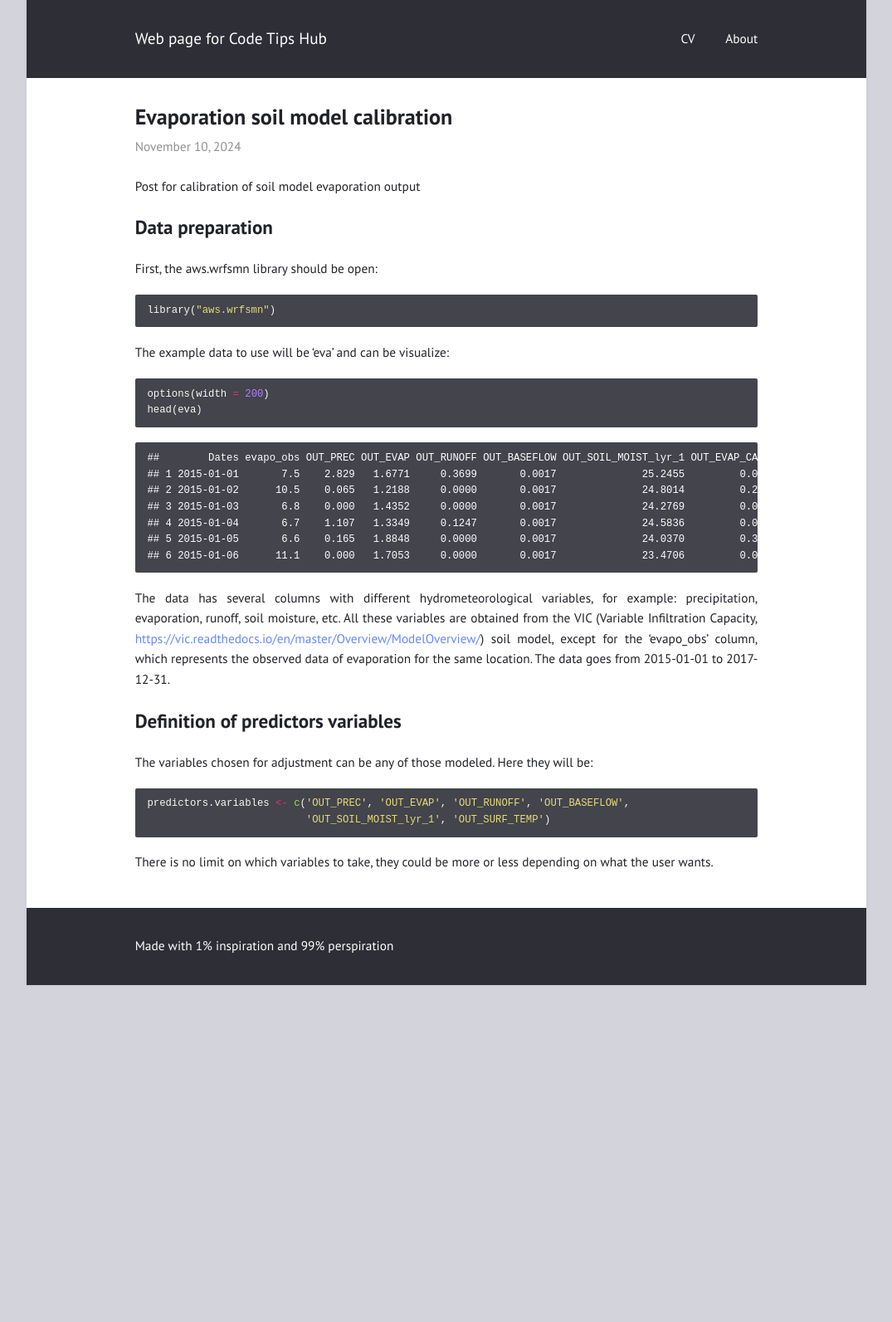
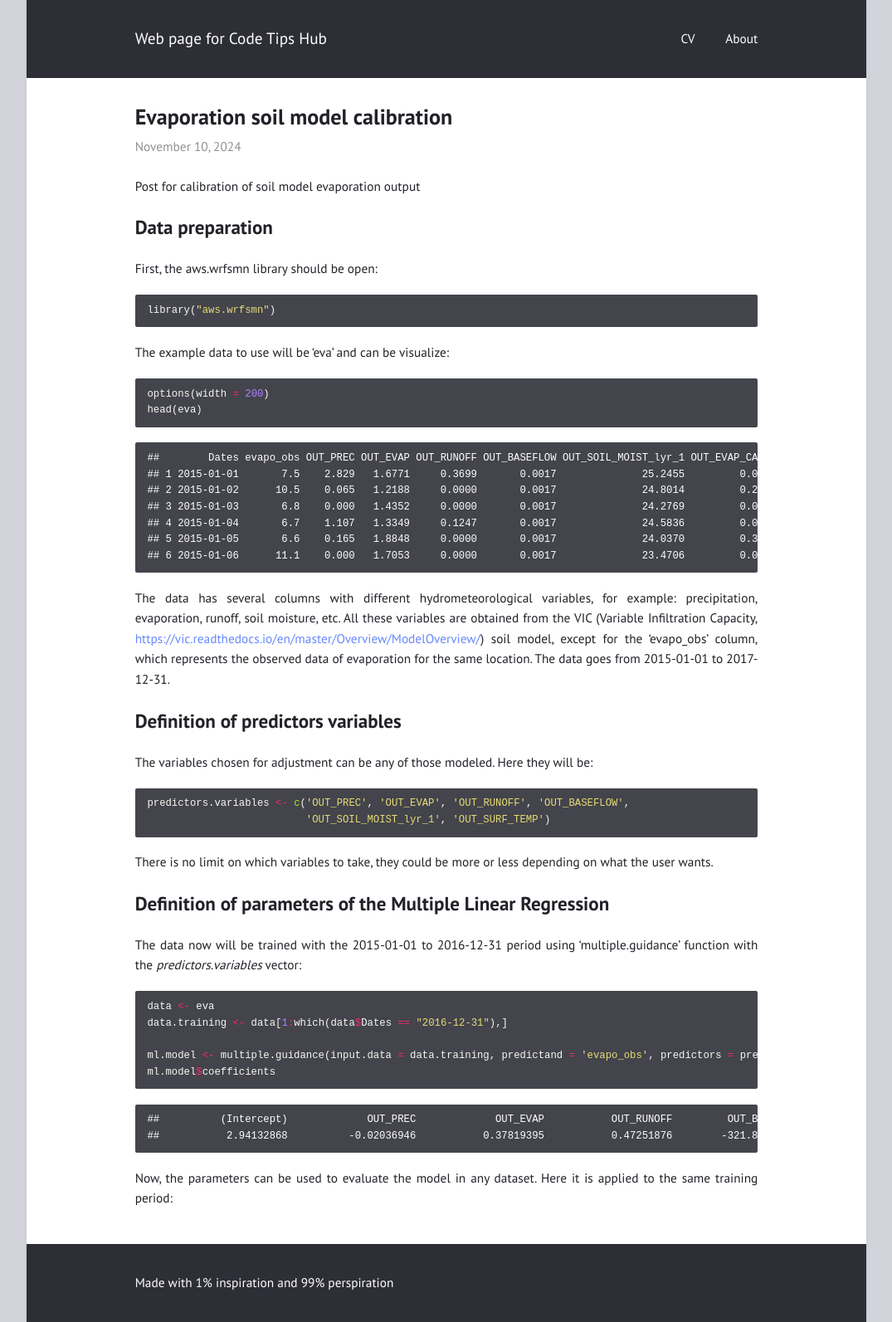
Before and after one commit to Gonzalo1985/CodeTipsHub, a Jekyll site: the page built from _posts/2024-11-10-Evaporation-soil-model-calibration.md, in a window 1280 px wide. Shown: the whole page at 83% size, without its empty margins (102-1177 px from the left). Built offline with Jekyll 4.4.1, drawn with Linux system fonts in a browser that asks for light colours; before the commit the page ends 1187 px from its top, so only the background shows below that.

Commit message:
New post

````diff
--- a/_posts/2024-11-10-Evaporation-soil-model-calibration.md
+++ b/_posts/2024-11-10-Evaporation-soil-model-calibration.md
@@ -12,7 +12,6 @@ output:
 ---
 
 Post for calibration of soil model evaporation output
-
 
 ## Data preparation
 
@@ -58,3 +57,23 @@ predictors.variables <- c('OUT_PREC', 'OUT_EVAP', 'OUT_RUNOFF', 'OUT_BASEFLOW',
 
 There is no limit on which variables to take, they could be more or less
 depending on what the user wants.
+
+## Definition of parameters of the Multiple Linear Regression
+
+The data now will be trained with the 2015-01-01 to 2016-12-31 period
+using ‘multiple.guidance’ function with the *predictors.variables*
+vector:
+
+``` r
+data <- eva
+data.training <- data[1:which(data$Dates == "2016-12-31"),]
+
+ml.model <- multiple.guidance(input.data = data.training, predictand = 'evapo_obs', predictors = predictors.variables)
+ml.model$coefficients
+```
+
+    ##          (Intercept)             OUT_PREC             OUT_EVAP           OUT_RUNOFF         OUT_BASEFLOW OUT_SOIL_MOIST_lyr_1        OUT_SURF_TEMP
+    ##           2.94132868          -0.02036946           0.37819395           0.47251876        -321.88820817          -0.14847134           0.28967937
+
+Now, the parameters can be used to evaluate the model in any dataset.
+Here it is applied to the same training period:
````
Also changed, not shown: Page03_awswrfsmn.Rmd (+14 -1 lines).
